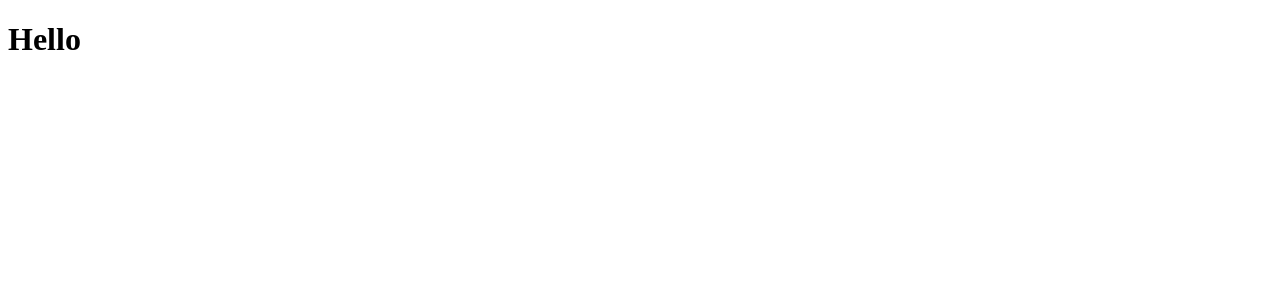
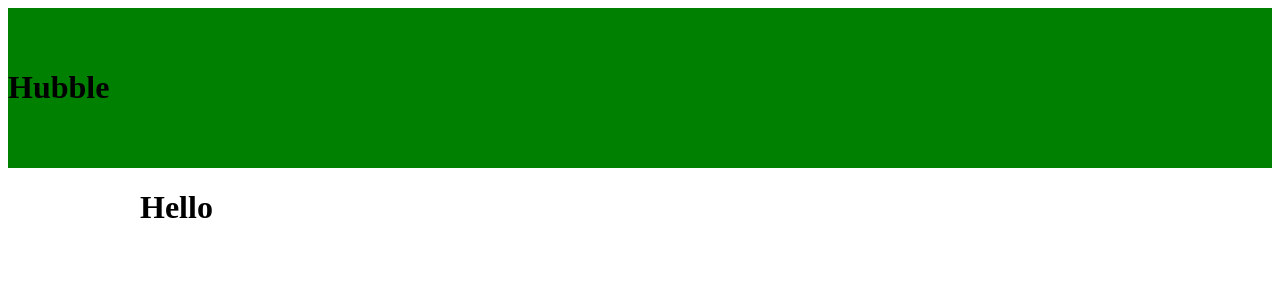
Before and after one commit to AnnaAn01/styled-components-project, a React (Create React App) app: page / in a window 1280 px wide. Shown: the top 300 px of the page. Built offline with nearby package versions, Linux system fonts and the light colour scheme.

Commit message:
Adding a theme

```diff
--- a/src/App.js
+++ b/src/App.js
@@ -1,8 +1,25 @@
+import { ThemeProvider } from "styled-components";
+import Header from "./components/Header";
+import { Container } from "./components/styles/Container.styled";
+
+const theme = {
+  colors: {
+    header: "#ebfbff",
+    body: "#fff",
+    footer: "#003333",
+  },
+};
+
 function App() {
   return (
-    <div className="container">
-      <h1>Hello</h1>
-    </div>
+    <ThemeProvider theme={theme}>
+      <>
+        <Header />
+        <Container>
+          <h1>Hello</h1>
+        </Container>
+      </>
+    </ThemeProvider>
   );
 }
 
--- /dev/null
+++ b/src/components/Header.js
@@ -0,0 +1,9 @@
+import { StyledHeader } from "./styles/Header.styled";
+
+export default function Header() {
+  return (
+    <StyledHeader bg="green">
+      <h1>Hubble</h1>
+    </StyledHeader>
+  );
+}
--- a/src/components/styles/Container.styled.js
+++ b/src/components/styles/Container.styled.js
@@ -1 +1,8 @@
 import styled from "styled-components";
+
+export const Container = styled.div`
+  width: 1000px;
+  max-width: 100%;
+  padding: 0 20px;
+  margin: 0 auto;
+`;
--- /dev/null
+++ b/src/components/styles/Header.styled.js
@@ -0,0 +1,6 @@
+import styled from "styled-components";
+
+export const StyledHeader = styled.header`
+  background-color: ${({ bg }) => bg};
+  padding: 40px 0;
+`;
```
